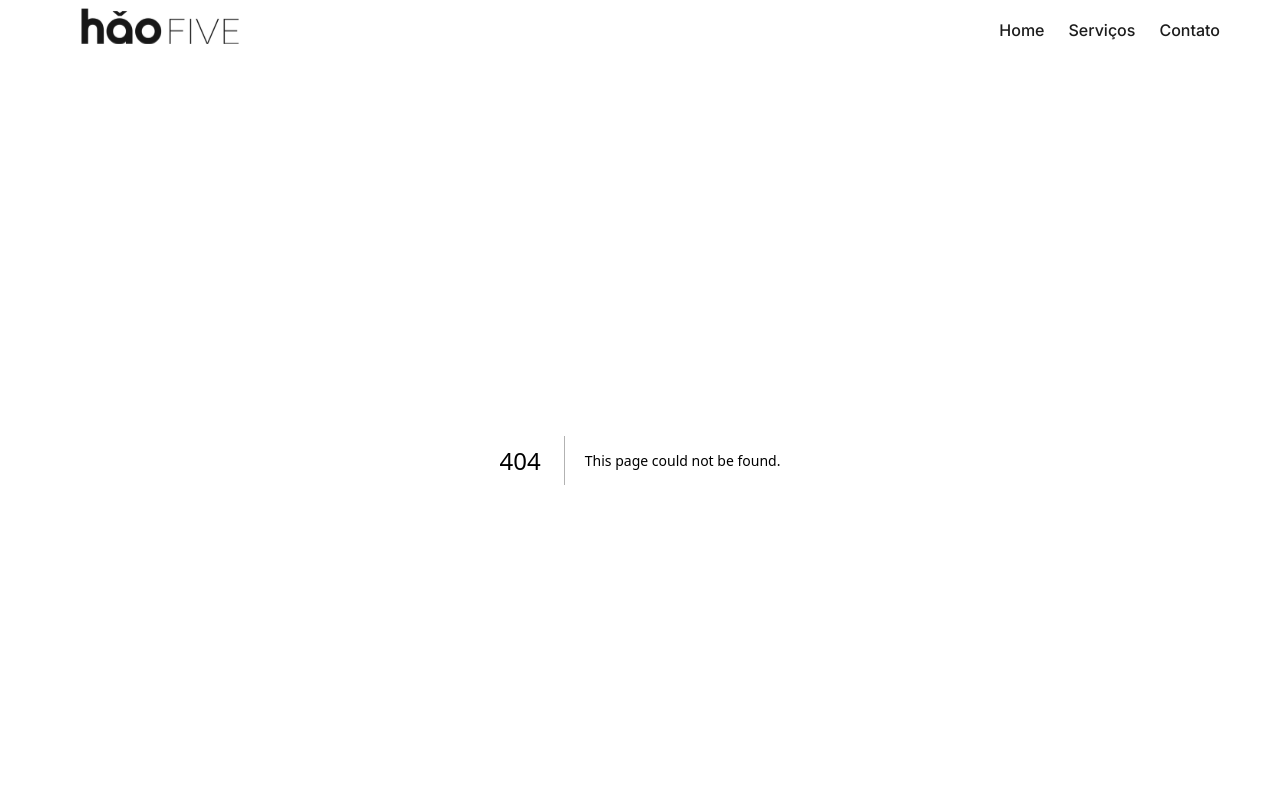
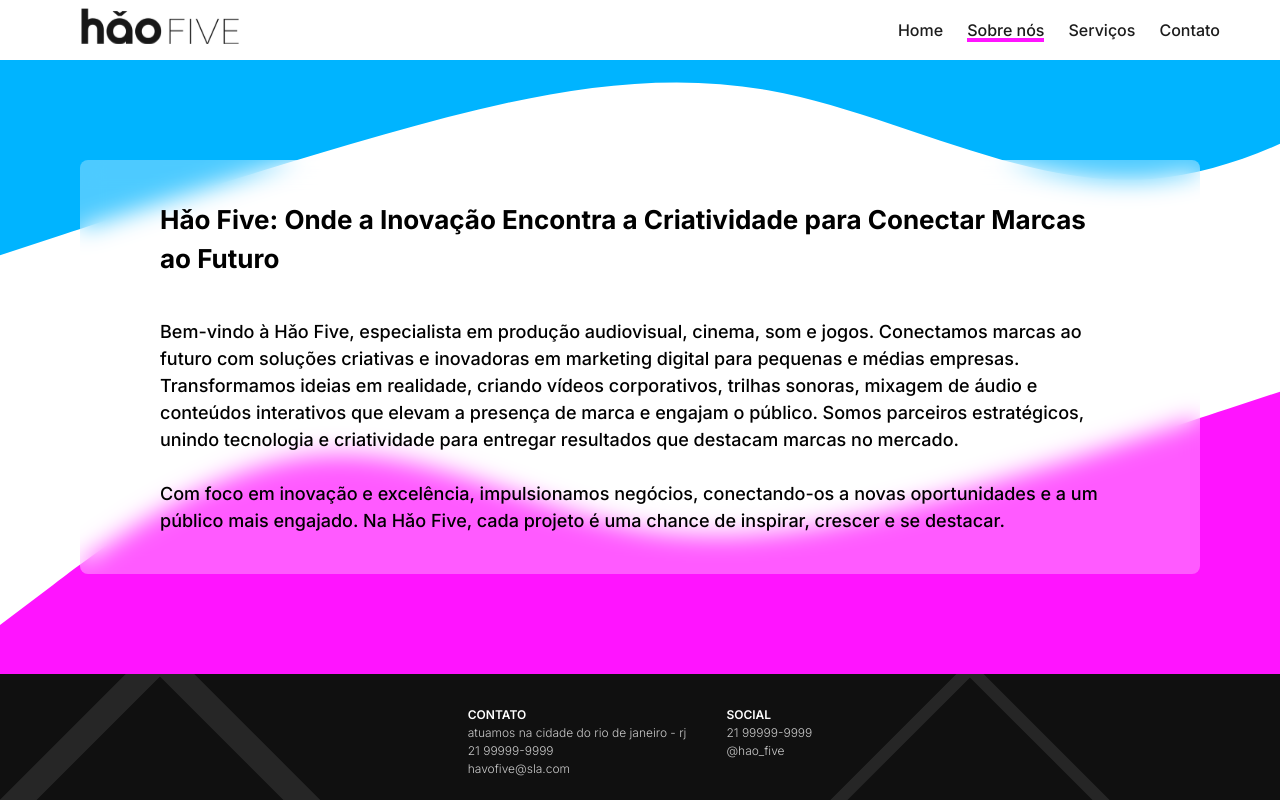
Before and after one commit to Matheus-Valviesse/hao-five, a Next.js app: page /about in a window 1280 px wide. Before the commit this address had no page. Shown: the top 800 px of the page. Built offline with nearby package versions, Linux system fonts and the light colour scheme.

Commit message:
about page

```diff
--- /dev/null
+++ b/src/app/about/page.jsx
@@ -0,0 +1,46 @@
+import React from 'react';
+import haoProd from './../../assets/images/bg/hao-prod.jpg';
+import Wave from '@/assets/images/decoretor/wave.svg';
+
+const page = () => {
+	return (
+		<section>
+			<div className=' relative overflow-hidden'>
+				<span className='absolute w-full '>
+					<Wave className='rotate-[180deg] w-[120%] clear-start text-[#00B4FF] sm:-mt-40 lg:-mt-60' />
+				</span>
+
+				<span className='absolute w-full h-full flex'>
+					<Wave className='w-[120%] clear-start text-[#FF14FF] justify-self-end self-end md:-mb-20  lg:-mt-[120px]' />
+				</span>
+
+				<div className='py-[100px] px-4 sm:px-20 '>
+					<div className='flex flex-col gap-y-10 px-6 sm:px-20 py-10 z-20 relative backdrop-blur-md bg-white/30  rounded-lg'>
+						<h1 className='text-[18px] sm:text-[26px] font-bold'>
+							Hǎo Five: Onde a Inovação Encontra a Criatividade para Conectar
+							Marcas ao Futuro
+						</h1>
+						<p className='text-[14px] sm:text-[18px] font-medium'>
+							Bem-vindo à Hǎo Five, especialista em produção audiovisual,
+							cinema, som e jogos. Conectamos marcas ao futuro com soluções
+							criativas e inovadoras em marketing digital para pequenas e médias
+							empresas. Transformamos ideias em realidade, criando vídeos
+							corporativos, trilhas sonoras, mixagem de áudio e conteúdos
+							interativos que elevam a presença de marca e engajam o público.
+							Somos parceiros estratégicos, unindo tecnologia e criatividade
+							para entregar resultados que destacam marcas no mercado.
+							<br />
+							<br />
+							Com foco em inovação e excelência, impulsionamos negócios,
+							conectando-os a novas oportunidades e a um público mais engajado.
+							Na Hǎo Five, cada projeto é uma chance de inspirar, crescer e se
+							destacar.
+						</p>
+					</div>
+				</div>
+			</div>
+		</section>
+	);
+};
+
+export default page;
--- a/src/app/page.jsx
+++ b/src/app/page.jsx
@@ -11,7 +11,7 @@ export default function Home() {
 			<SecondCard />
 			<ThirdCard />
 			<FourthCard />
-			|<FifthCard />
+			<FifthCard />
 		</main>
 	);
 }
--- a/src/components/Page/header/Header.jsx
+++ b/src/components/Page/header/Header.jsx
@@ -9,7 +9,7 @@ const Header = () => {
 	const pathName = usePathname();
 	const headerLinks = [
 		{ name: 'Home', path: '/' },
-		// { name: 'Sobre nós', path: '/about' },
+		{ name: 'Sobre nós', path: '/about' },
 		// { name: 'Projetos', path: '/projects' },
 		{ name: 'Serviços', path: '/services' },
 		{ name: 'Contato', path: '/contact' }
--- a/src/components/home/secondCard/SecondCard.jsx
+++ b/src/components/home/secondCard/SecondCard.jsx
@@ -16,24 +16,46 @@ const SecondCard = () => {
   return (
 		<div className='w-full  h-full flex flex-col items-center bg-white py-10 sm:py-20 '>
 			<div className='text-[#555] flex flex-col justify-center items-center w-full text-center px-10'>
-        <p className=' text-[14px] sm:text-[20px] font-normal '>BEM VINDO A HAO FIVE</p>
-        <h1 className='text-[#1c1c1c] text-[20px] sm:text-[32px] max-w-[800px] font-bold  py-4'>AMPLIANDO HORIZONTES DIGITAIS CRIANDO PRODUTOS PARA ALAVANCAR EMPRESAS.</h1>
-         <p className=' text-[14px] sm:text-[18px] font-normal '>Estamos empenhados em fornecer aos nossos clientes um serviço <br/>excepcional, ao mesmo tempo que oferecemos o nosso funcionários o melhor treinamento.</p>
+				<p className=' text-[14px] sm:text-[20px] font-normal '>
+					BEM VINDO A HAO FIVE
+				</p>
+				<h1 className='text-[#1c1c1c] text-[20px] sm:text-[32px] max-w-[800px] font-bold  py-4'>
+					Nós trabalhamos com SOLUÇÕES CRIATIVAS E INOVADORAS para ajudar sua
+					empresa a se destacar no mercado
+				</h1>
+				<p className=' text-[14px] sm:text-[18px] font-normal '>
+					Nós trabalhamos com SOLUÇÕES CRIATIVAS E INOVADORAS para ajudar sua
+					empresa a se destacar no mercado
+				</p>
 			</div>
 
-     <div className={'w-full py-10 flex flex-wrap gap-2 justify-center items-center'} >
-        <Card title='texto aleatorio' description='Na escuridão, Emily ouviu um sussurro vindo do corredor. Seus passos ecoaram pelo vazio. Uma sombra surgiu, avançando em direção à luz.' icon={<MdDashboardCustomize />}/>
-        <Card title='texto aleatorio' description='Na escuridão, Emily ouviu um sussurro vindo do corredor. Seus passos ecoaram pelo vazio. Uma sombra surgiu, avançando em direção à luz.' icon={<MdDashboardCustomize />}/>
-        <Card title='texto aleatorio' description='Na escuridão, Emily ouviu um sussurro vindo do corredor. Seus passos ecoaram pelo vazio. Uma sombra surgiu, avançando em direção à luz.' icon={<MdDashboardCustomize />}/>
+			<div
+				className={
+					'w-full py-10 flex flex-wrap gap-2 justify-center items-center'
+				}
+			>
+				<Card
+					title='texto aleatorio'
+					description='Na escuridão, Emily ouviu um sussurro vindo do corredor. Seus passos ecoaram pelo vazio. Uma sombra surgiu, avançando em direção à luz.'
+					icon={<MdDashboardCustomize />}
+				/>
+				<Card
+					title='texto aleatorio'
+					description='Na escuridão, Emily ouviu um sussurro vindo do corredor. Seus passos ecoaram pelo vazio. Uma sombra surgiu, avançando em direção à luz.'
+					icon={<MdDashboardCustomize />}
+				/>
+				<Card
+					title='texto aleatorio'
+					description='Na escuridão, Emily ouviu um sussurro vindo do corredor. Seus passos ecoaram pelo vazio. Uma sombra surgiu, avançando em direção à luz.'
+					icon={<MdDashboardCustomize />}
+				/>
 			</div>
 
-
 			<div className='flex flex-col justify-center items-center gap-2 '>
-<SecondaryButton  />
+				<SecondaryButton />
 			</div>
-
 		</div>
-  )
+	);
 }
 
 export default SecondCard
```
Also changed, not shown: src/assets/images/decoretor/wave.svg (added), 1 other file (tests, documents, lock files or other folders). Lines whose indentation alone changed are shown as unchanged.
